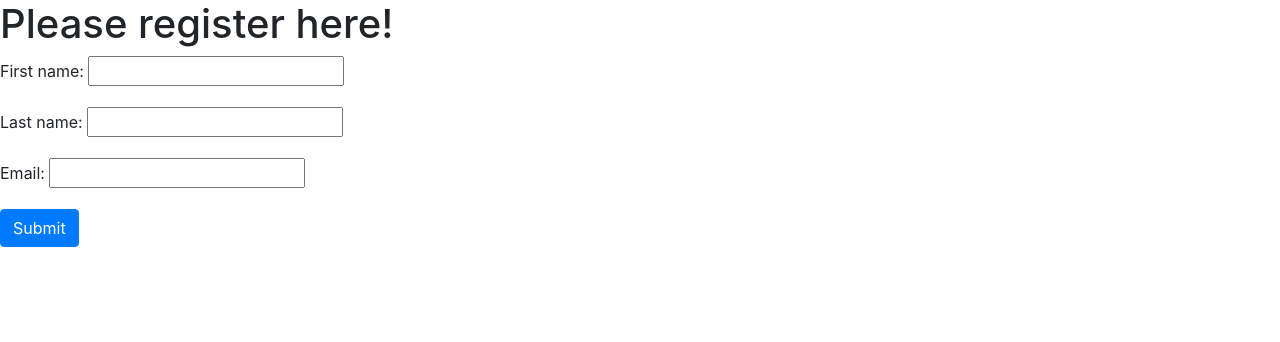
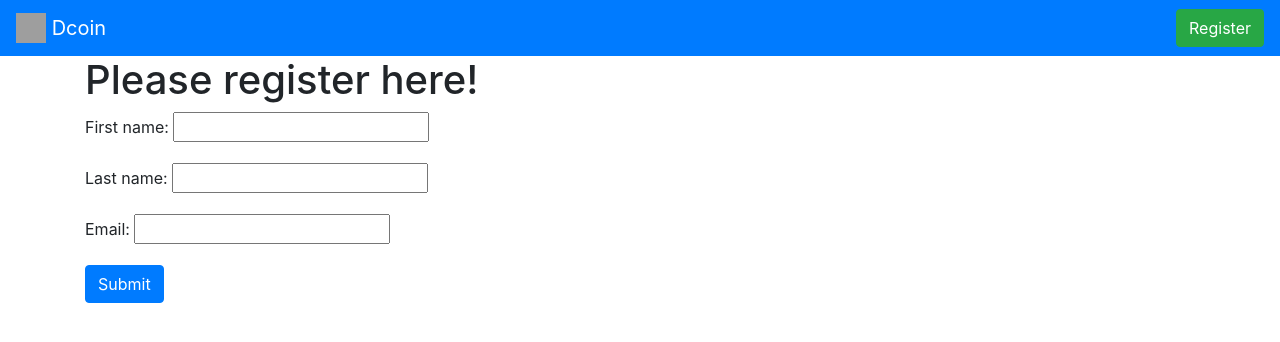
Before and after one commit to praveen-ilangovan/dcoin_project, a Django app: page /register/ in a window 1280 px wide. Shown: the top 342 px of the page. Run offline with Django 3.2, Linux system fonts and the light colour scheme; some libraries are stand-ins or nearby versions; grey boxes are pictures that could not be loaded.

Commit message:
Added base.html and introduced template inheritance.

```diff
--- /dev/null
+++ b/templates/dcoin_app/base.html
@@ -0,0 +1,27 @@
+<!DOCTYPE html>
+<html>
+<head>
+	<link rel="stylesheet" href="https://stackpath.bootstrapcdn.com/bootstrap/4.3.1/css/bootstrap.min.css" integrity="sha384-ggOyR0iXCbMQv3Xipma34MD+dH/1fQ784/j6cY/iJTQUOhcWr7x9JvoRxT2MZw1T" crossorigin="anonymous">
+	<title>DCOIN</title>
+</head>
+<body>
+	<!-- Image and text -->
+	<nav class="navbar navbar-dark bg-primary">
+	  <a class="navbar-brand" href="{% url 'index' %}">
+	    <img src="https://upload.wikimedia.org/wikipedia/commons/d/d9/Duquesne_script_D_logo.png" width="30" height="30" class="d-inline-block align-top" alt="">
+	    Dcoin
+	  </a>
+
+		<form class="form-inline my-2 my-lg-0">
+		  <a class="btn btn-success my-2 my-sm-0" href="{% url 'dcoin_app:register' %}" role="button">Register</a>
+	    </form>
+	</nav>
+
+	<div class='container'>
+		{% block body_block%}
+
+		{% endblock %}
+	</div>
+
+</body>
+</html>
--- a/templates/dcoin_app/register.html
+++ b/templates/dcoin_app/register.html
@@ -1,13 +1,7 @@
 <!DOCTYPE html>
-<html>
-<head>
-	<link rel="stylesheet" href="https://stackpath.bootstrapcdn.com/bootstrap/4.3.1/css/bootstrap.min.css" integrity="sha384-ggOyR0iXCbMQv3Xipma34MD+dH/1fQ784/j6cY/iJTQUOhcWr7x9JvoRxT2MZw1T" crossorigin="anonymous">
-	<title>DCOIN REGISTER</title>
-</head>
-<body>
-	<div>
+{% extends 'dcoin_app/base.html' %}
+	{% block body_block %}
 		<h1>Please register here!</h1>
-	</div>
 
 		<form method='POST'>{% csrf_token %}
 			<div class='form-group'>
@@ -15,5 +9,4 @@
 				<input type="submit" class="btn btn-primary" value="Submit">
 			</div>
 		</form>
-</body>
-</html>
+	{% endblock %}
```
Also changed, not shown: templates/dcoin_app/index.html (+3 -8 lines). Lines whose indentation alone changed are shown as unchanged.
